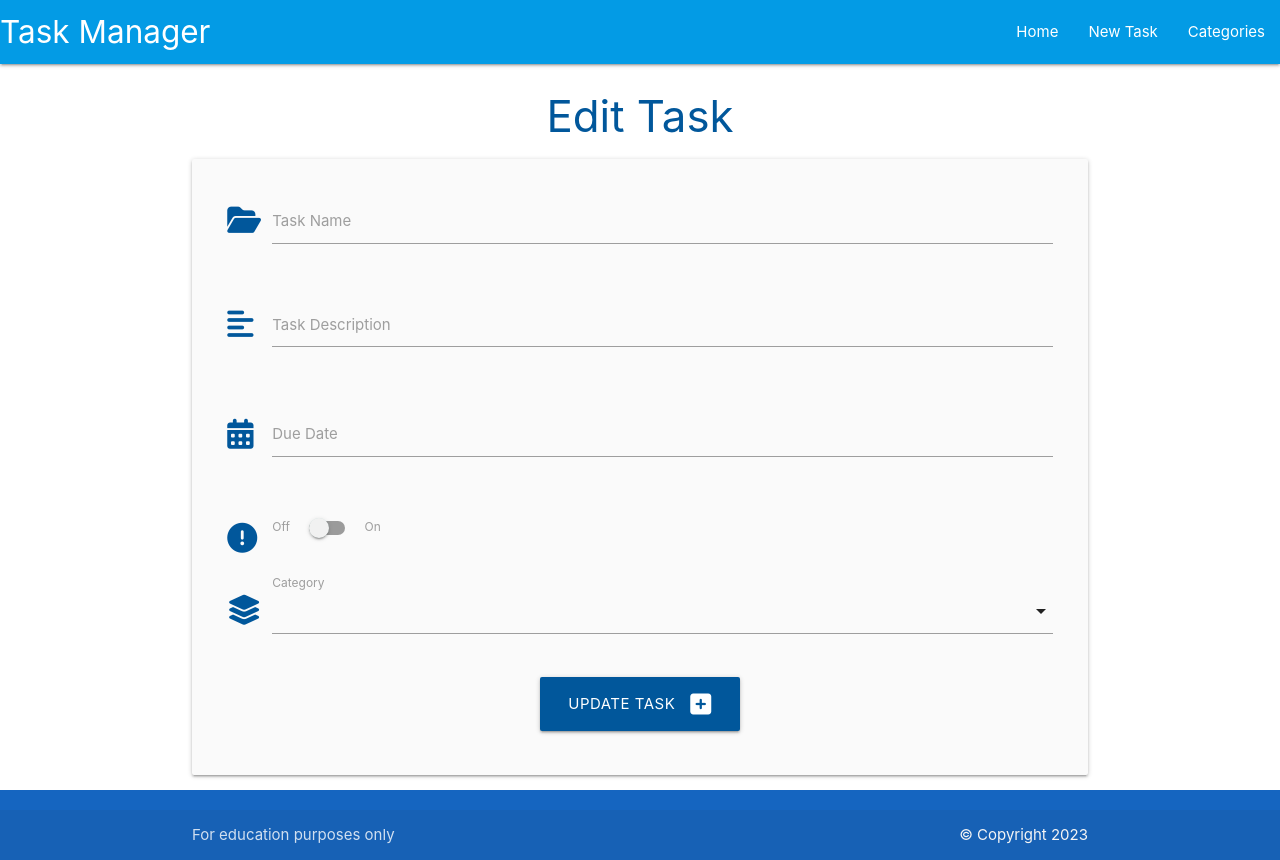
After one commit to djpotts21/Task-Manager, a Flask app: template taskmanager/templates/edit_task.html in a window 1280 px wide. The commit adds this page. Run offline with Flask 3, Linux system fonts and the light colour scheme; the template is opened without the code that fills it, so the values that code supplies are empty.

Commit message:
Added edit task function and page

```diff
--- /dev/null
+++ b/taskmanager/templates/edit_task.html
@@ -0,0 +1,67 @@
+{% extends "base.html" %}
+{% block content%}
+<h3 class="light-blue-text text-darken-4 center-align">Edit Task</h3>
+<div class="row card-panel grey lighten-5">
+    <form class="col s12" method="POST" action="{{ url_for('edit_task', task_id=task.id)}}">
+      <!-- Task Name-->
+      <div class="row">
+        <div class="input-field col s12">
+            <i class="fas fa-folder-open prefix light-blue-text text-darken-4"></i>
+            <input id="task_name" name="task_name" type="text" value="{{ task.task_name}}" class="validate" required minlength="3" maxlength="25">
+            <label for="task_name">Task Name</label>
+        </div>
+      </div>
+      <!-- Task Description-->
+      <div class="row">
+        <div class="input-field col s12">
+            <i class="fas fa-align-left prefix light-blue-text text-darken-4"></i>
+            <textarea id="task_description" name="task_description" type="text" class="materialize-textarea required" minlength="5" maxlength="200">{{ task.task_description }}</textarea>
+            <label for="task_description">Task Description</label>
+        </div>
+      </div>
+       <!-- Due Date-->
+       <div class="row">
+        <div class="input-field col s12">
+            <i class="fas fa-calendar-days prefix light-blue-text text-darken-4"></i>
+            <input id="due_date" name="due_date" type="text"  value="{{ task.due_date}}"class="datepicker validate" required>
+            <label for="due_date">Due Date</label>
+        </div>
+      </div>
+      <!-- Is Urgent-->
+      <div class="row">
+        <div class="input-field col s12">
+          <div class="switch">
+            <i class="fas fa-exclamation-circle prefix light-blue-text text-darken-4"></i>
+            <label for="is_urgent">
+              Off
+              <input id="is_urgent" name="is_urgent"  value="{{ task.is_urgent}}" type="checkbox">
+              <span class="lever"></span>
+              On
+            </label>
+          </div>
+        </div>
+      </div>
+      <!-- Categories-->
+      <div class="row">
+        <div class="input-field col s12">
+            <i class="fas fa-layer-group prefix light-blue-text text-darken-4"></i>
+            <select name="category_id" id="category_id" class="validate" required>
+              <option  value="{{ task.category_id }}" selected>{{ task.category }}</option>
+              {% for category in categories %}
+              <option value="{{ category.id}}">{{ category.category_name}}</option>
+              {% endfor %}
+            </select>
+            <label for="category_id">Category</label>
+        </div>
+      </div>
+      <!-- Submit Form-->
+      <div class="row">
+        <div class="col s12 center-align">
+            <button type="submit" class="btn-large light-blue darken-4">
+                Update Task <i class="fas fa-plus-square right"></i>
+            </button>
+        </div>
+      </div>
+    </form>
+  </div>
+{% endblock %}
--- a/taskmanager/templates/tasks.html
+++ b/taskmanager/templates/tasks.html
@@ -23,6 +23,8 @@
             <div class="collapsible-body light-blue-text text-darken-4">
                 <strong>Category: {{ task.category }}</strong>
                 <p>{{ task.task_description }}</p>
+                <a href="{{ url_for('edit_task', task_id=task.id)}}" class="btn green accent-4">Edit</a>
+                <a href="#" class="btn red modal-trigger">Delete</a>
             </div>
         </li>
     {% endfor %}
```
Also changed, not shown: taskmanager/routes.py (+14 -0 lines).
